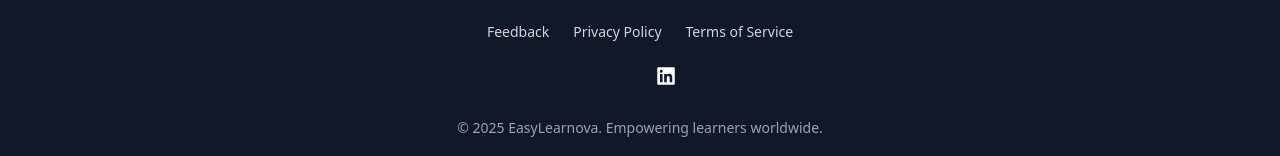
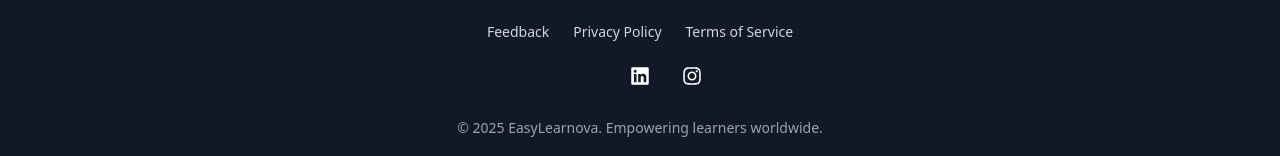
Before and after one commit to Pranay-Dommati/thestudent, a React (Vite) app in the folder frontend/: page /courses/6th in a window 1280 px wide. Shown: the part 1118-1274 px from the top of the page. Built offline with nearby package versions, Linux system fonts and the light colour scheme; no server answers; some icons are missing.

Commit message:
added insta link to footer

```diff
--- a/frontend/src/components/Footer/Footer.jsx
+++ b/frontend/src/components/Footer/Footer.jsx
@@ -1,6 +1,6 @@
 import React, { useState } from "react";
 import { Link } from "react-router-dom";
-import { FaLinkedin } from "react-icons/fa";
+import { FaLinkedin, FaInstagram } from "react-icons/fa";
 import { FaXTwitter } from "react-icons/fa6";
 
 const Footer = () => {
@@ -158,6 +158,16 @@ const Footer = () => {
           >
             <FaLinkedin />
           </a>
+          <a
+            href="https://www.instagram.com/easylearnova"
+            target="_blank"
+            rel="noopener noreferrer"
+            className="hover:text-pink-500 transition-colors"
+            title="Instagram"
+            aria-label="Visit us on Instagram"
+          >
+            <FaInstagram />
+          </a>
         </div>
 
         {/* Copyright */}
```
